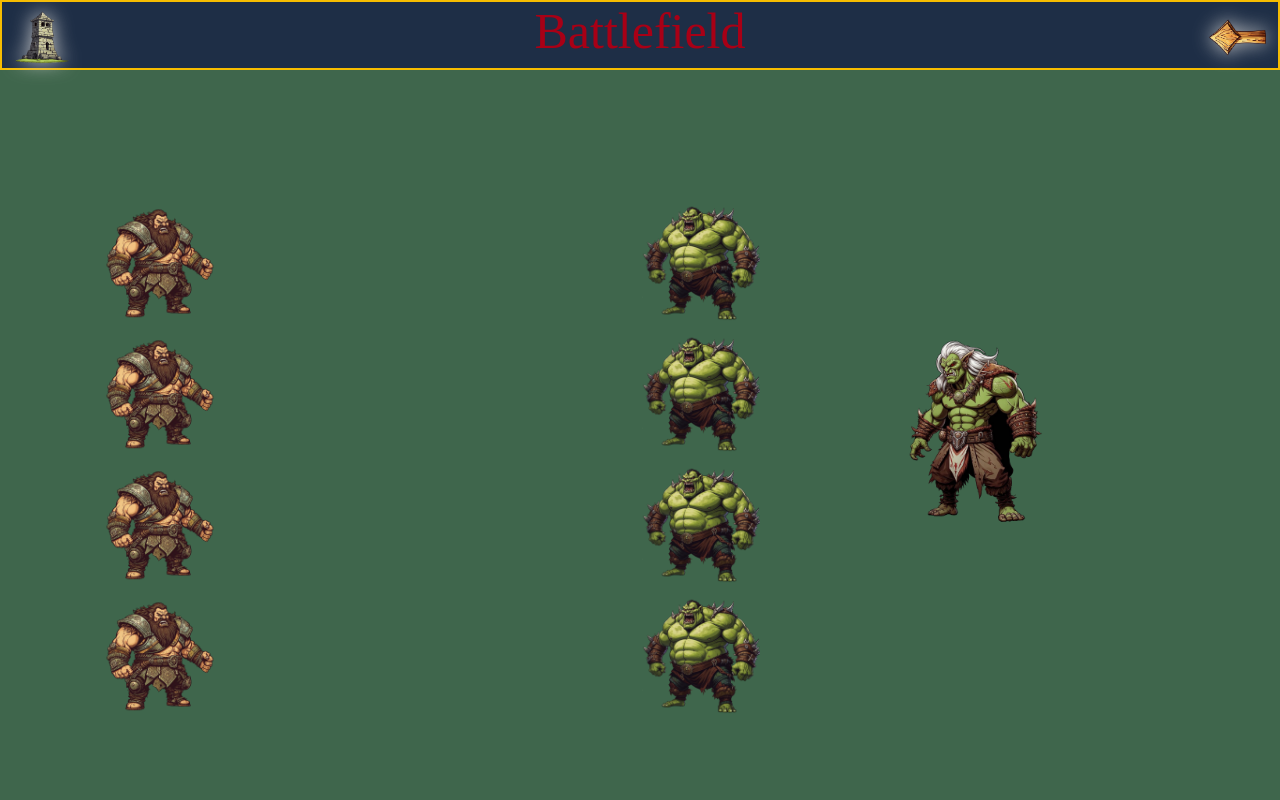
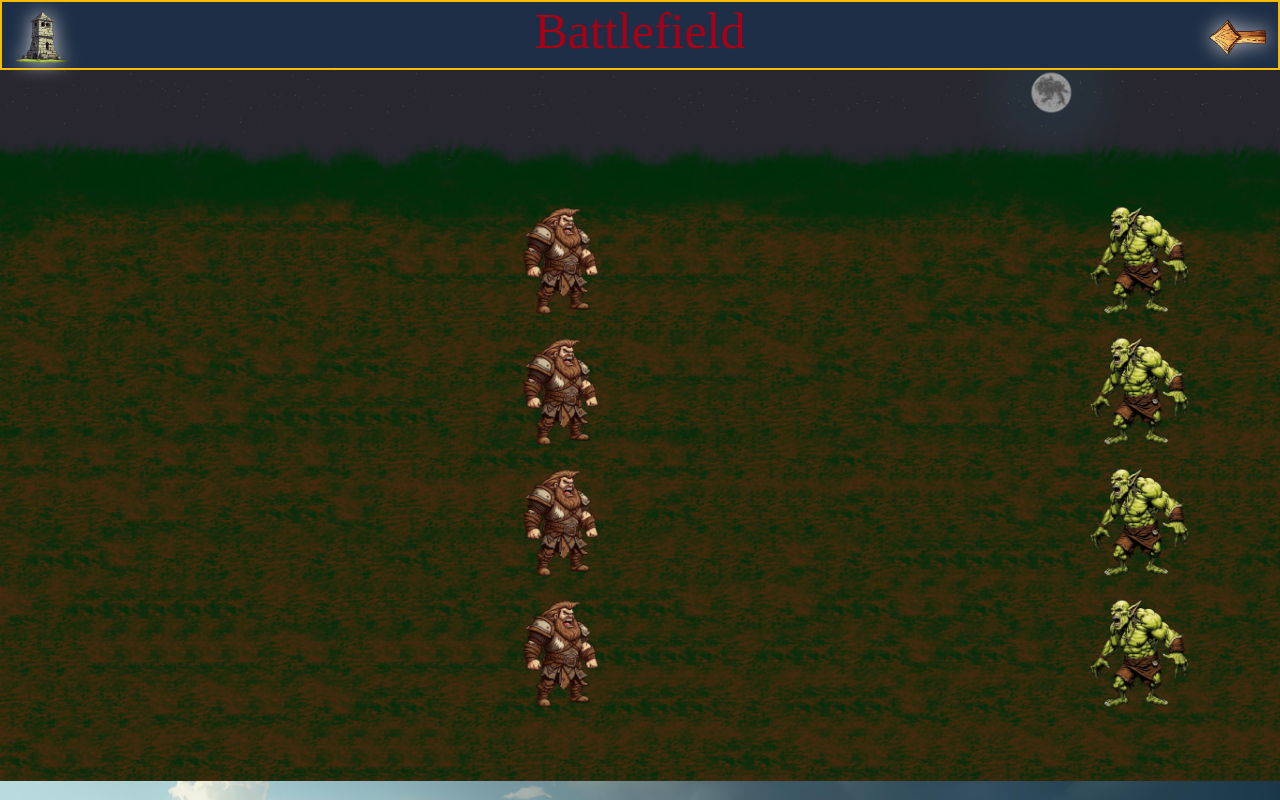
Before and after one commit to Ptomainchik/NorthTanah, a React (Create React App) app: page /battlefielddw in a window 1280 px wide. Built offline with nearby package versions, Linux system fonts and the light colour scheme; a web font is replaced by a local one.

Commit message:
BattlefieldsBackground

```diff
--- a/src/App.tsx
+++ b/src/App.tsx
@@ -8,12 +8,8 @@
 import { HomePage } from './components/HomePage/HomePage';
 import { HistoryOfBlackForest } from './components/Orcs/HistoryOfBlackForest/HistoryOfBlackForest';
 import { Communities } from './components/Orcs/Communities/Communities';
-import { DwarvesBattlefieldLwl3 } from './components/Battlefields/DwarvesBattlefield/DwarvesBattlefieldLwl3';
-import { OrcsBattlefieldLwl3 } from './components/Battlefields/OrcsBattlefield/OrcsBattlefieldLwl3';
 import { OrcsBattlefieldLwl1 } from './components/Battlefields/OrcsBattlefield/OrcsBattlefieldLwl1';
 import { DwarvesBattlefieldLwl1 } from './components/Battlefields/DwarvesBattlefield/DwarvesBattlefieldLwl1';
-import { OrcsBattlefieldLwl2 } from './components/Battlefields/OrcsBattlefield/OrcsBattlefieldLwl2';
-import { DwarvesBattlefieldLwl2 } from './components/Battlefields/DwarvesBattlefield/DwarvesBattlefieldLwl2';
 
 function App() {
   return (
@@ -27,8 +23,8 @@
           <Route path="orcs" element={<BlackForest/>} />
           <Route path="historybf" element={<HistoryOfBlackForest/>} />
           <Route path="communities" element={<Communities/>} />
-          <Route path="battlefielddw" element={<DwarvesBattlefieldLwl3/>}/>
-          <Route path="battlefieldor" element={<OrcsBattlefieldLwl3/>}/>
+          <Route path="battlefielddw" element={<DwarvesBattlefieldLwl1/>}/>
+          <Route path="battlefieldor" element={<OrcsBattlefieldLwl1/>}/>
           <Route path="*" element={<NoPage/>} />
       </Routes>
     </BrowserRouter>
--- a/src/components/Battlefields/OrcsBattlefield/OrcsBattlefieldLwl1.tsx
+++ b/src/components/Battlefields/OrcsBattlefield/OrcsBattlefieldLwl1.tsx
@@ -8,7 +8,7 @@
 export const OrcsBattlefieldLwl1 = () => {
     return (
     <div className={classes.orcsBattlefield}>
-        <div className={classes.buttonOrcsBattlefield}><HomeButton/><span>Battlefieldss</span><BackButton/></div>
+        <div className={classes.buttonOrcsBattlefield}><HomeButton/><span>Battlefield</span><BackButton/></div>
         <div className={classes.unitsFlex}>
             <div className={classes.unitsBlock}>
                 <div className={classes.dwarfLwl12}>
--- a/src/components/Styles/BattlefieldsStyles.module.css
+++ b/src/components/Styles/BattlefieldsStyles.module.css
@@ -4,7 +4,8 @@
     position: fixed;
     width: 100%;
     height: 1000px;
-    background: rgb(63, 102, 76);
+    background: url(../../images/Battlefields/DwarvesBattlefield/Forest.jpg) no-repeat;
+    background-size: contain;
 }
 
 .dwarvesBattlefield .dwarfLwl3{
@@ -107,7 +108,8 @@
     position: fixed;
     width: 100%;
     height: 1000px;
-    background: rgb(186, 229, 241);
+    background: url(../../images/Battlefields/OrcsBattlefield/Snow.jpg) no-repeat;
+    background-size: contain;
 }
 
 .orcsBattlefield .dwarfLwl3{
```
Also changed, not shown: src/images/Battlefields/DwarvesBattlefield/Forest.jpg (added), src/images/Battlefields/OrcsBattlefield/Snow.jpg (added).
